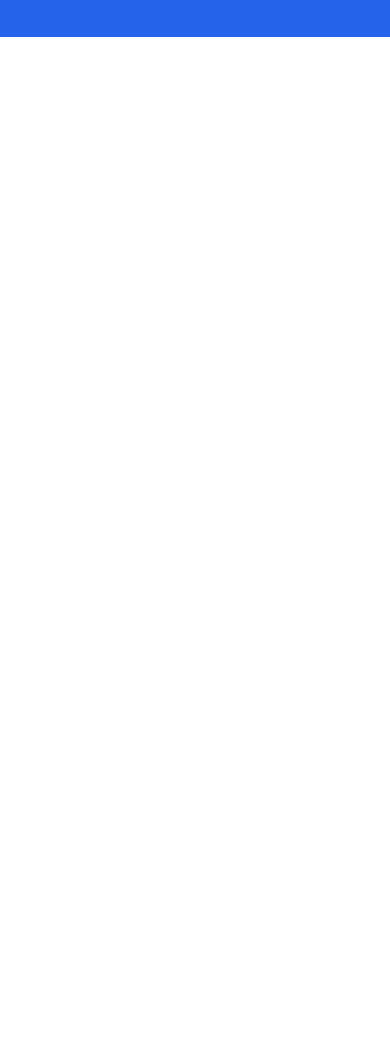
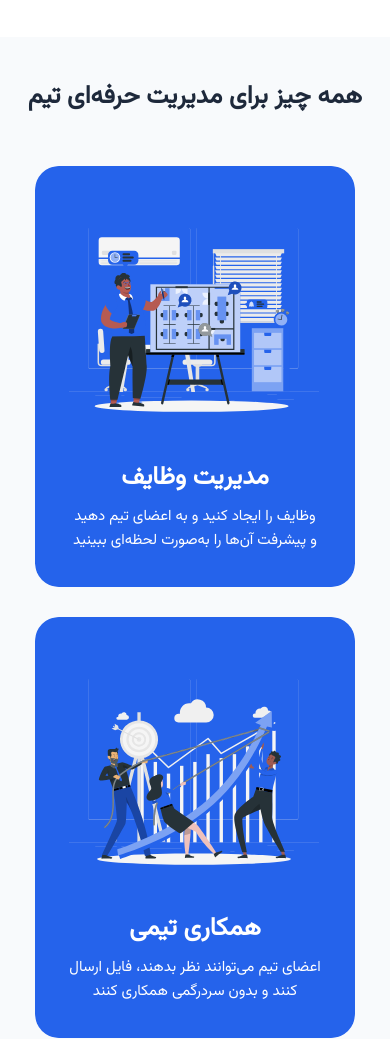
Before and after one commit to Dorsavali/SaaS-Landing-Page-taskly, a website with bundled scripts: page index.html in a window 390 px wide. Shown: the part 961-2000 px from the top of the page. Before the commit the page ends 998 px from the top, so only its background shows below. Built offline with nearby package versions, Linux system fonts and the light colour scheme; files whose address does not match are found by name.

Commit message:
features section + responsive

```diff
--- a/css/desktop/desktop.css
+++ b/css/desktop/desktop.css
@@ -1,2 +1,3 @@
 @import url("./hero+header.css");
 @import url("./partners.css");
+@import url("./features.css");
--- /dev/null
+++ b/css/desktop/features.css
@@ -0,0 +1,75 @@
+.features {
+  padding: 70px  50px;
+  .title {
+    font-size: 45px;
+  }
+  .feature-cards {
+    width: 100%;
+    flex-flow: row nowrap;
+    justify-content: space-around;
+    .card {
+
+      &::before {
+        content: "";
+        position: absolute;
+        width: 160%;
+        border-radius: inherit;
+        background: var(--primary-color);
+        transform-origin: center;
+        animation: moving 4.8s linear infinite paused;
+        transition: all 0.88s cubic-bezier(0.23, 1, 0.32, 1);
+      }
+      &:hover {
+        box-shadow: 0rem 6px 13px rgba(10, 60, 255, 0.1),
+          0rem 24px 24px rgba(10, 60, 255, 0.09),
+          0rem 55px 33px rgba(10, 60, 255, 0.05),
+          0rem 97px 39px rgba(10, 60, 255, 0.01),
+          0rem 152px 43px rgba(10, 60, 255, 0);
+        scale: 1.05;
+        color: #000000;
+        &::before {
+          animation-play-state: running;
+          z-index: -1;
+          width: 20%;
+        }
+        .content {
+          .heading,
+          .para {
+            color: #000000;
+          }
+        }
+      }
+      .content {
+        img {
+        }
+        .hover {
+        }
+        .normal {
+        }
+      }
+      &:hover {
+        .content {
+          .normal {
+          }
+          .hover {
+          }
+        }
+      }
+      .heading {
+        font-size: 30px;
+      }
+      .para {
+      }
+      img {
+      }
+    }
+  }
+  @keyframes moving {
+    0% {
+      transform: rotate(0);
+    }
+    100% {
+      transform: rotate(360deg);
+    }
+  }
+}
--- a/css/desktop/hero+header.css
+++ b/css/desktop/hero+header.css
@@ -19,7 +19,6 @@
           display: none;
         }
       }
-
       .menu {
         ul {
           position: unset;
--- a/css/desktop/partners.css
+++ b/css/desktop/partners.css
@@ -17,7 +17,6 @@
     }
   }
 }
-
 @keyframes scroll {
   from {
     transform: translateX(0);
--- /dev/null
+++ b/css/mobile/features.css
@@ -0,0 +1,141 @@
+.features {
+  display: flex;
+  flex-flow: column nowrap;
+  justify-content: center;
+  align-items: center;
+  gap: 50px;
+  padding: 40px 20px;
+  box-sizing: border-box;
+  background-color: var(--bg-soft);
+  user-select: none;
+  .title {
+    font-family: vazir;
+    color: var(--text-main);
+    font-weight: 600;
+    font-size: 25px;
+  }
+  .feature-cards {
+    display: flex;
+    flex-flow: column nowrap;
+    justify-content: center;
+    align-items: center;
+    gap: 30px;
+    .card {
+      cursor: pointer;
+      position: relative;
+      display: flex;
+      align-items: center;
+      justify-content: center;
+      width: 320px;
+      border-radius: 24px;
+      overflow: hidden;
+      transition: all 0.48s cubic-bezier(0.23, 1, 0.32, 1);
+      &::before {
+        content: "";
+        position: absolute;
+        width: 160%;
+        border-radius: inherit;
+        background: var(--primary-color);
+        transform-origin: center;
+        animation: moving 4.8s linear infinite paused;
+        transition: all 0.88s cubic-bezier(0.23, 1, 0.32, 1);
+      }
+      &:hover {
+        box-shadow: 0rem 6px 13px rgba(10, 60, 255, 0.1),
+          0rem 24px 24px rgba(10, 60, 255, 0.09),
+          0rem 55px 33px rgba(10, 60, 255, 0.05),
+          0rem 97px 39px rgba(10, 60, 255, 0.01),
+          0rem 152px 43px rgba(10, 60, 255, 0);
+        scale: 1.05;
+        color: #000000;
+        &::before {
+          animation-play-state: running;
+          z-index: -1;
+          width: 20%;
+        }
+        .content {
+          .heading,
+          .para {
+            color: #000000;
+          }
+        }
+      }
+      .content {
+        display: flex;
+        flex-direction: column;
+        align-items: flex-start;
+        gap: 8px;
+        padding: 34px;
+        border-radius: 22px;
+        color: #ffffff;
+        overflow: hidden;
+        background: var(--primary-color);
+        transition: all 0.48s cubic-bezier(0.23, 1, 0.32, 1);
+        position: relative;
+        img {
+          width: 250px;
+          transition: all 0.4s ease;
+        }
+
+        .hover {
+          position: absolute;
+          top: 34px;
+          left: 34px;
+          opacity: 0;
+          transform: scale(0.9);
+        }
+
+        .normal {
+          opacity: 1;
+          transform: scale(1);
+        }
+      }
+
+      &:hover {
+        .content {
+            background: var(--white);
+            color: var(--text-main);
+          .normal {
+            opacity: 0;
+            transform: scale(0.9);
+          }
+
+          .hover {
+            opacity: 1;
+            transform: scale(1);
+          }
+
+        }
+      }
+      .heading {
+        width: 100%;
+        font-weight: 1000;
+        font-size: 25px;
+        z-index: 1;
+        transition: all 0.48s cubic-bezier(0.23, 1, 0.32, 1);
+        font-family: vazir;
+        text-align: center;
+      }
+      .para {
+        z-index: 1;
+        font-size: 15px;
+        line-height: 1.6;
+        transition: all 0.48s cubic-bezier(0.23, 1, 0.32, 1);
+        font-family: vazir;
+        font-weight: 400;
+        text-align: center;
+      }
+      img {
+        width: 90px;
+      }
+    }
+  }
+  @keyframes moving {
+    0% {
+      transform: rotate(0);
+    }
+    100% {
+      transform: rotate(360deg);
+    }
+  }
+}
--- a/css/mobile/hero+header.css
+++ b/css/mobile/hero+header.css
@@ -32,7 +32,6 @@
           display: block;
         }
       }
-
       .menu {
         ul {
           position: fixed;
@@ -49,11 +48,9 @@
           transition: all 0.4s cubic-bezier(0.4, 0, 0.2, 1);
           box-shadow: -5px 0 15px rgba(0, 0, 0, 0.1);
           display: flex;
-
           &.show {
             right: 0;
           }
-
           .closeMenu {
             display: flex;
             justify-content: flex-end;
--- a/css/mobile/mobile.css
+++ b/css/mobile/mobile.css
@@ -1,2 +1,3 @@
 @import url("./hero+header.css");
 @import url("./partners.css");
+@import url("./features.css");
--- a/css/mobile/partners.css
+++ b/css/mobile/partners.css
@@ -2,13 +2,13 @@
   overflow: hidden;
   padding: 40px 20px;
   box-sizing: border-box;
-  background-color: var(--primary-color);
+  background-color: var(--white);
   .title {
     text-align: center;
     margin-bottom: 24px;
     font-weight: bold;
     font-family: vazir;
-    color: var(--white);
+    color: var(--text-main);
     font-size: 25px;
     line-height: 1.6;
   }
--- a/index.html
+++ b/index.html
@@ -78,7 +78,41 @@
           </div>
         </div>
       </div>
-
+      <div class="features">
+        <div class="title">همه چیز برای مدیریت حرفه‌ای تیم</div>
+        <div class="feature-cards">
+          <div class="card">
+            <div class="content">
+              <img src="./assets/images/office.svg" alt="office" class="normal">
+              <img src="./assets/images/officeHover.svg" alt="office" class="hover">
+              <p class="heading">مدیریت وظایف</p>
+              <p class="para">
+                وظایف را ایجاد کنید و به اعضای تیم دهید و پیشرفت آن‌ها را به‌صورت لحظه‌ای ببینید
+              </p>
+            </div>
+          </div>
+          <div class="card">
+            <div class="content">
+              <img src="./assets/images/team.svg" alt="office" class="normal">
+              <img src="./assets/images/teamHover.svg" alt="office" class="hover">
+              <p class="heading">همکاری تیمی</p>
+              <p class="para">
+                اعضای تیم می‌توانند نظر بدهند، فایل ارسال کنند و بدون سردرگمی همکاری کنند
+              </p>
+            </div>
+          </div>
+          <div class="card">
+            <div class="content">
+              <img src="./assets/images/report.svg" alt="office" class="normal">
+              <img src="./assets/images/reportHover.svg" alt="office" class="hover">
+              <p class="heading">گزارش‌گیری هوشمند</p>
+              <p class="para">
+                وضعیت پروژه‌ها را با گزارش‌های دقیق و قابل فهم بررسی کنید
+              </p>
+            </div>
+          </div>
+        </div>
+      </div>
     </main>
     <script type="module" src="./js/main.js"></script>
   </body>
```
Also changed, not shown: assets/images/office.svg (added), assets/images/officeHover.svg (added), assets/images/report.svg (added), assets/images/reportHover.svg (added), assets/images/team.svg (added), assets/images/teamHover.svg (added).
